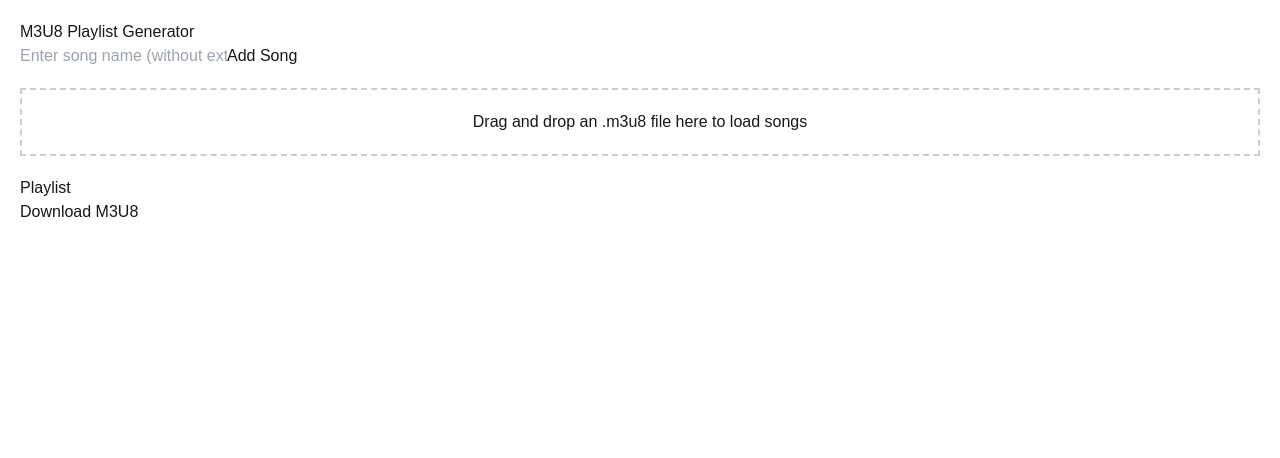
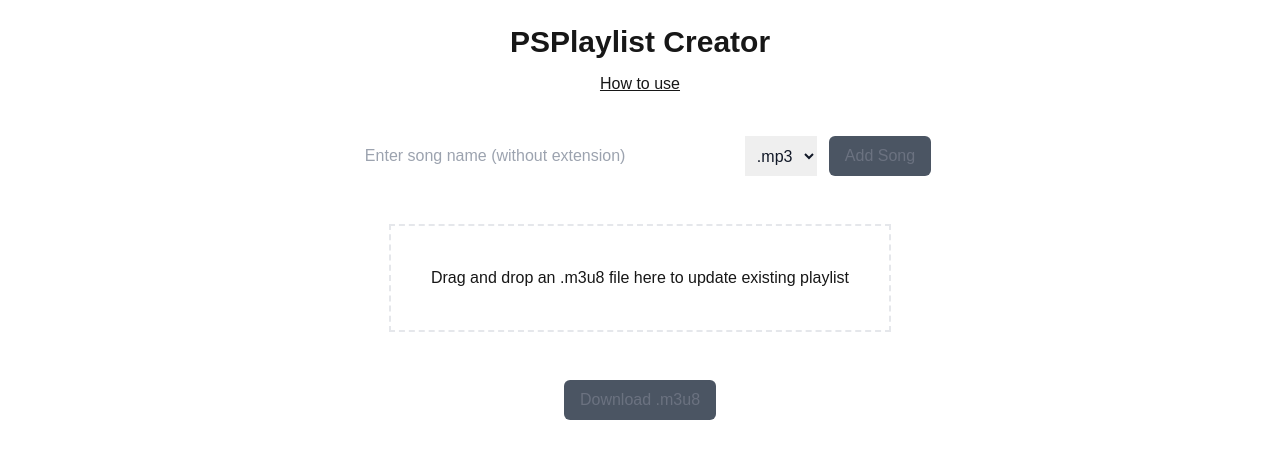
Before and after one commit to suXXVI/psplist, a Next.js app: page / in a window 1280 px wide. Shown: the top 458 px of the page. Built offline with nearby package versions, Linux system fonts and the light colour scheme.

Commit message:
update: New UI

```diff
--- /dev/null
+++ b/app/howTo/HowToUse.jsx
@@ -0,0 +1,24 @@
+"use client"
+import React from 'react'
+import { useRouter } from 'next/navigation'
+
+export default function HowToUse() {
+  const route = useRouter();
+  return (
+    <div className='p-5'>
+      <h1 className='text-3xl font-bold mb-10'>How To Use</h1>
+
+      <div className='flex flex-col gap-5'>
+        <p>1. Create a <span className='text-sky-600'>Library</span> folder inside <span className='text-sky-600'>/MUSIC/</span></p>
+        <p>2. Copy all your music files into <span className='text-sky-600'>/MUSIC/Library/</span></p>
+        <p>3. After copying your music files to <span className='text-sky-600'>/MUSIC/Library/</span>, simply copy the names of the songs and add them to the webapp.</p>
+        <p>4. After downloading the .m3u8 file, rename it to anything you want and place it under <span className='text-sky-600'>/PSP/Playlist/MUSIC/</span></p>
+        <p>5. You can also drag and drop an existing <span className='text-sky-600'>.m3u8</span> file to update it with new tracks.</p>
+      </div>
+
+      <button
+        onClick={() => route.back()}
+        className='py-2 px-5 border border-sky-400 rounded-md mt-8'>Go Back</button>
+    </div>
+  )
+}
--- /dev/null
+++ b/app/howTo/page.js
@@ -0,0 +1,8 @@
+import React from 'react'
+import HowToUse from './HowToUse'
+
+export default function page() {
+  return (
+    <HowToUse />
+  )
+}
--- a/app/page.js
+++ b/app/page.js
@@ -1,9 +1,14 @@
 "use client";
 import { useState } from "react";
+import { useRouter } from "next/navigation";
+import HowToUse from "./howTo/HowToUse";
 
 export default function Home() {
   const [songs, setSongs] = useState([]);
   const [songInput, setSongInput] = useState("");
+  const [extension, setExtension] = useState(".mp3");
+
+  const route = useRouter();
 
   // Handle input change
   const handleInputChange = (e) => {
@@ -13,7 +18,7 @@ export default function Home() {
   // Add song to the list
   const addSong = () => {
     if (songInput.trim()) {
-      setSongs([...songs, `/MUSIC/Library/${songInput.trim()}.m4a`]);
+      setSongs([...songs, `/MUSIC/Library/${songInput.trim()}${extension}`]);
       setSongInput(""); // Clear the input field
     }
   };
@@ -31,6 +36,7 @@ export default function Home() {
     element.download = "playlist.m3u8";
     document.body.appendChild(element); // Required for this to work in FireFox
     element.click();
+    setSongs([]);
   };
 
   // Handle drag and drop of m3u8 file
@@ -56,44 +62,67 @@ export default function Home() {
   };
 
   return (
-    <div style={{ padding: "20px" }}>
-      <h1>M3U8 Playlist Generator</h1>
+    <div className="flex justify-center flex-col items-center">
+      <h1 className="mb-3 text-3xl font-bold mt-6">PSPlaylist Creator</h1>
+      <button className="mb-10 underline" onClick={() => route.push("/howTo")}>
+        How to use
+      </button>
 
       {/* Input form for adding song */}
-      <div>
+      <div className="flex flex-row gap-3">
         <input
           type="text"
           value={songInput}
           onChange={handleInputChange}
           placeholder="Enter song name (without extension)"
+          className="w-96 py-2 px-4 rounded-md text-gray-900"
         />
-        <button onClick={addSong}>Add Song</button>
+        <select
+          className="text-gray-900 px-2"
+          onChange={(e) => setExtension(e.target.value)}
+        >
+          <option>.mp3</option>
+          <option>.m4a</option>
+        </select>
+        <button
+          className="py-2 px-4 bg-sky-400 text-white font bold rounded-md active:bg-sky-700 disabled:bg-gray-600 disabled:text-gray-500"
+          onClick={addSong}
+          disabled={!songInput}
+        >
+          Add Song
+        </button>
       </div>
 
       {/* Drag and Drop Area */}
       <div
-        style={{
-          margin: "20px 0",
-          padding: "20px",
-          border: "2px dashed #cccccc",
-          textAlign: "center",
-        }}
+        className="mt-12 p-10 border-2 border-dashed text-center mb-12"
         onDrop={handleFileDrop}
         onDragOver={handleDragOver}
       >
-        Drag and drop an .m3u8 file here to load songs
+        Drag and drop an .m3u8 file here to update existing playlist
       </div>
 
       {/* Display the playlist */}
-      <h2>Playlist</h2>
-      <ul>
-        {songs.map((song, index) => (
-          <li key={index}>{song}</li>
-        ))}
-      </ul>
-
+      {songs.length >= 1 && (
+        <div className="border-2 border-white py-5 px-2 w-1/2 mb-12">
+          <h2 className="text-center font-bold text-2xl border-b mb-2 pb-2">
+            Playlist
+          </h2>
+          <ul className="flex flex-start flex-col">
+            {songs.map((song, index) => (
+              <li key={index}>{song}</li>
+            ))}
+          </ul>
+        </div>
+      )}
       {/* Button to download m3u8 */}
-      <button onClick={downloadFile}>Download M3U8</button>
+      <button
+        className="py-2 px-4 bg-sky-400 text-white font bold rounded-md active:bg-sky-700 disabled:bg-gray-600 disabled:text-gray-500"
+        onClick={downloadFile}
+        disabled={songs.length < 1}
+      >
+        Download .m3u8
+      </button>
     </div>
   );
 }
```
Also changed, not shown: package.json (+7 -5 lines), tsconfig.json (added, +35 -0 lines), 1 other file (tests, documents, lock files or other folders).
